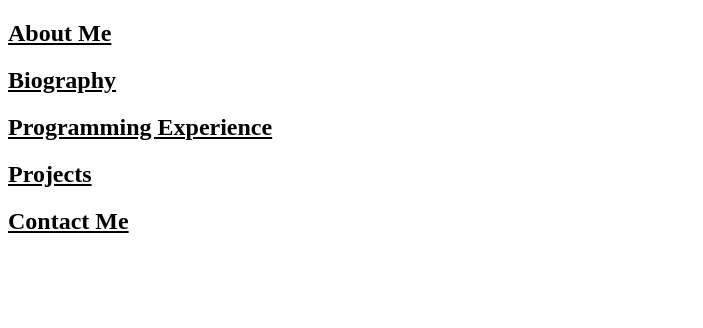
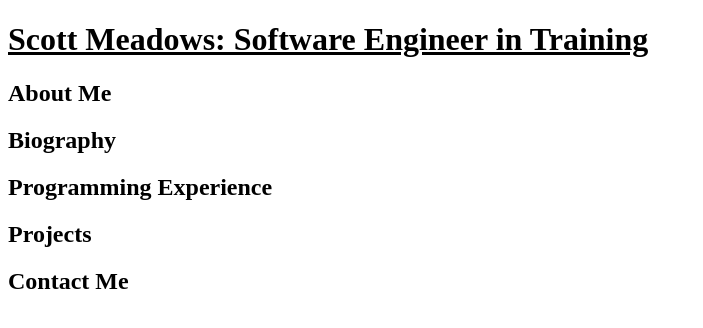
Before and after one commit to Saverton/project-se-prep, a plain HTML site: page index.html in a window 1280 px wide. Shown: the whole page, without its empty margins (0-703 px from the left). Drawn offline with Linux system fonts and the light colour scheme.

Commit message:
added site header, removed underlines

```diff
--- a/index.html
+++ b/index.html
@@ -8,20 +8,22 @@
     <body>
         <script src="./script.js"></script>
         <div class="content">
+            <h1><u>Scott Meadows: Software Engineer in Training</u></h1>
+            <!-- Navigation bar will go here -->
             <div class="section" id="basic-info">
-                <h2><u>About Me</u></h2>
+                <h2>About Me</h2>
             </div>
             <div class="section" id="bio">
-                <h2><u>Biography</u></h2>
+                <h2>Biography</h2>
             </div>
             <div class="section" id="experience">
-                <h2><u>Programming Experience</u></h2>
+                <h2>Programming Experience</h2>
             </div>
             <div class="section" id="projects">
-                <h2><u>Projects</u></h2>
+                <h2>Projects</h2>
             </div>
             <div class="section" id="contact">
-                <h2><u>Contact Me</u></h2>
+                <h2>Contact Me</h2>
             </div>
         </div>
     </body>
```
